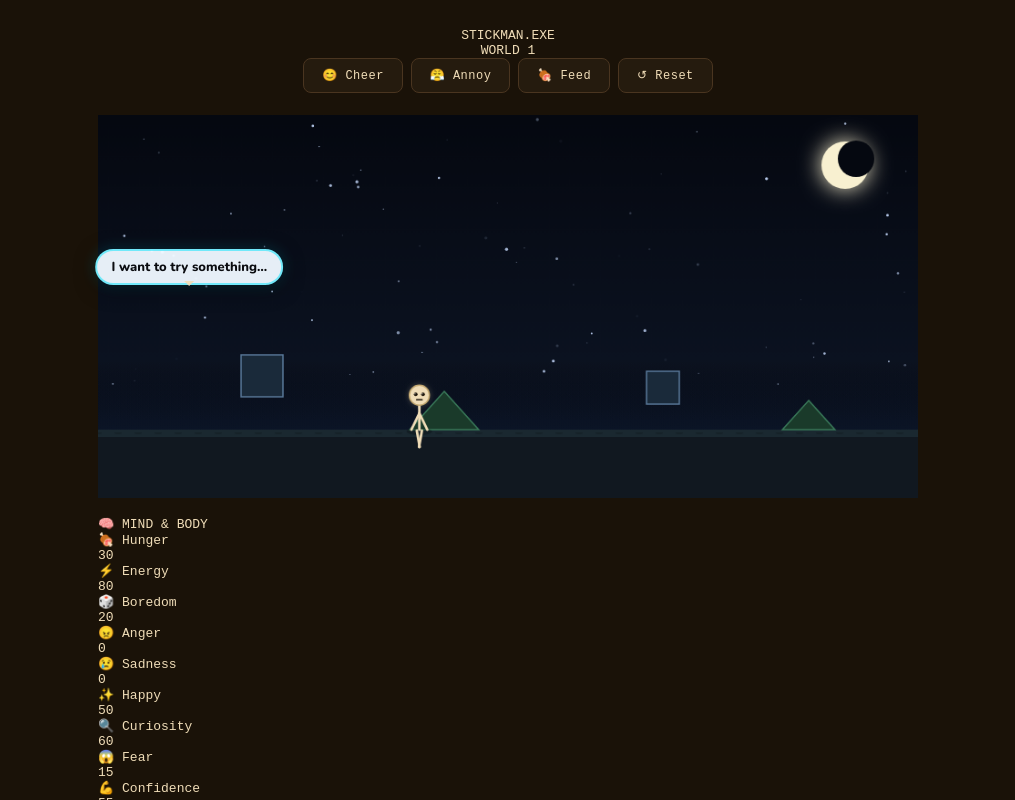
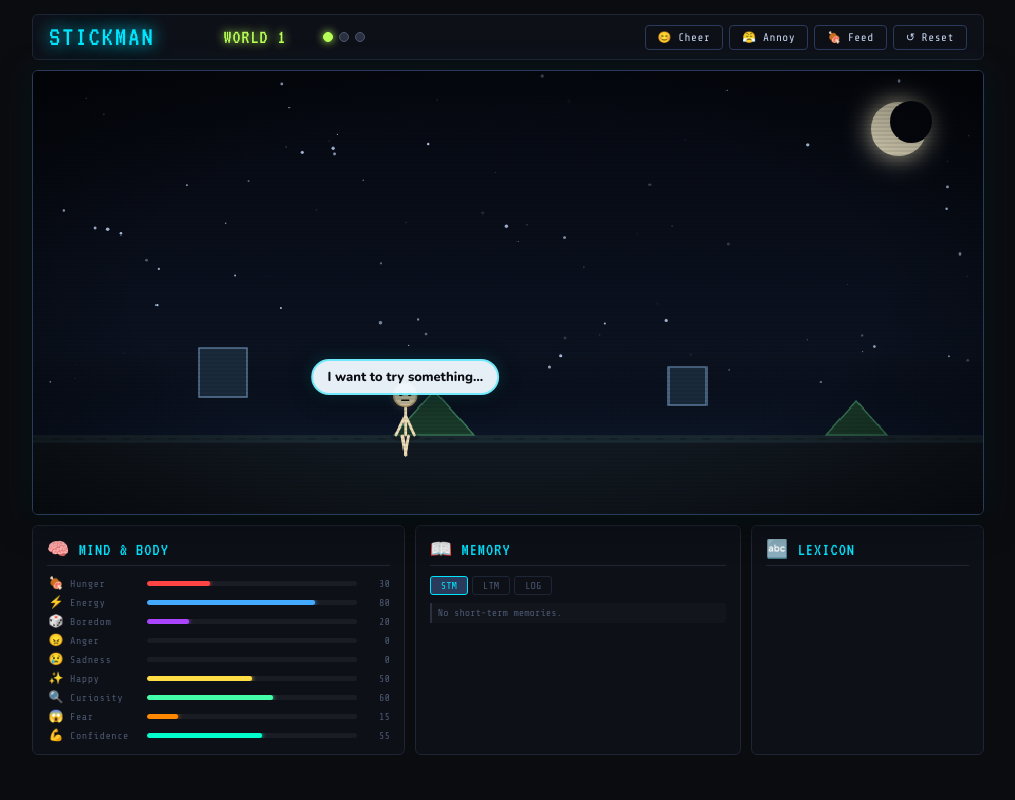
Before and after one commit to damlowmartly/StickManisAlive-, a plain HTML site: page index.html in a window 1280 px wide. Shown: the whole page, without its empty margins (132-1147 px from the left). Drawn offline with nearby package versions, Linux system fonts and the light colour scheme.

Commit message:
Update style.css

```diff
--- a/style.css
+++ b/style.css
@@ -1,233 +1,401 @@
-/* ─── Reset & Base ─────────────────────────────────── */
+/* ═══════════════════════════════════════════════
+   STICKMAN.EXE — style.css
+   Aesthetic: Retro-terminal meets warm pixel-life
+═══════════════════════════════════════════════ */
+
 *, *::before, *::after { box-sizing: border-box; margin: 0; padding: 0; }
 
 :root {
-  --bg:        #1a1208;
-  --panel:     #251b0e;
-  --border:    #4a3520;
-  --accent:    #e8a44a;
-  --accent2:   #d4602a;
-  --text:      #f0ddb8;
-  --muted:     #8a6e48;
-  --hunger:    #e05c3a;
-  --energy:    #4ab8e0;
-  --boredom:   #a07adc;
-  --anger:     #e03a3a;
-  --sadness:   #4a7ae0;
-  --ground:    #2d1f0a;
-  --sky:       #0d1a2e;
-  --radius:    12px;
+  /* Core palette */
+  --bg:          #0b0c10;
+  --bg2:         #12141a;
+  --panel-bg:    #0e1018;
+  --border:      #1e2535;
+  --border-glow: #2a3a5a;
+  --accent:      #00e5ff;
+  --accent2:     #ff6b35;
+  --accent3:     #b8ff57;
+  --text:        #c8d8f0;
+  --muted:       #4a5870;
+  --dim:         #2a3040;
+
+  /* State colors */
+  --c-hunger:     #ff4444;
+  --c-energy:     #44aaff;
+  --c-boredom:    #aa44ff;
+  --c-anger:      #ff2222;
+  --c-sadness:    #4466ff;
+  --c-happy:      #ffdd44;
+  --c-curiosity:  #44ffaa;
+  --c-fear:       #ff8800;
+  --c-confidence: #00ffcc;
+
+  /* Fonts */
+  --font-mono:    'Share Tech Mono', monospace;
+  --font-retro:   'VT323', monospace;
+  --font-body:    'Nunito', sans-serif;
+
+  --radius:       6px;
+  --glow:         0 0 12px rgba(0,229,255,0.25);
 }
 
 html, body {
-  height: 100%;
   background: var(--bg);
   color: var(--text);
-  font-family: 'Space Mono', monospace;
+  font-family: var(--font-mono);
   font-size: 13px;
+  height: 100%;
   overflow-x: hidden;
 }
 
-/* ─── App Shell ─────────────────────────────────────── */
+/* ─── APP SHELL ──────────────────────────────── */
 #app {
-  max-width: 860px;
+  max-width: 980px;
   margin: 0 auto;
-  padding: 28px 20px 48px;
+  padding: 14px 14px 40px;
   display: flex;
   flex-direction: column;
-  gap: 18px;
+  gap: 10px;
 }
 
-/* ─── Header ─────────────────────────────────────────── */
-header {
-  text-align: center;
-  padding-bottom: 4px;
-}
-header h1 {
-  font-family: 'Caveat', cursive;
-  font-size: 42px;
-  font-weight: 700;
-  color: var(--accent);
-  letter-spacing: 1px;
-  text-shadow: 0 0 30px rgba(232,164,74,0.35);
-}
-.subtitle {
-  color: var(--muted);
-  font-style: italic;
-  font-size: 12px;
-  margin-top: 2px;
+/* ─── TOPBAR ─────────────────────────────────── */
+#topbar {
+  display: flex;
+  align-items: center;
+  gap: 16px;
+  padding: 8px 16px;
+  background: var(--panel-bg);
+  border: 1px solid var(--border);
+  border-radius: var(--radius);
+  flex-wrap: wrap;
 }
 
-/* ─── World Container ────────────────────────────────── */
-#world-container {
+#logo {
+  font-family: var(--font-retro);
+  font-size: 28px;
+  color: var(--accent);
+  letter-spacing: 2px;
+  text-shadow: 0 0 16px var(--accent), 0 0 32px rgba(0,229,255,0.3);
+  flex-shrink: 0;
+}
+#logo .blink-slow { color: var(--accent2); animation: blink 1.4s step-end infinite; }
+@keyframes blink { 50% { opacity: 0; } }
+
+#world-indicator {
+  display: flex;
+  align-items: center;
+  gap: 10px;
+  flex: 1;
+}
+#world-label {
+  font-family: var(--font-retro);
+  font-size: 20px;
+  color: var(--accent3);
+  letter-spacing: 1px;
+  text-shadow: 0 0 10px var(--accent3);
+  min-width: 90px;
+}
+#world-dots { display: flex; gap: 6px; }
+.wdot {
+  width: 10px; height: 10px;
+  border-radius: 50%;
+  background: var(--dim);
+  border: 1px solid var(--muted);
+  transition: all 0.3s ease;
+}
+.wdot.active {
+  background: var(--accent3);
+  box-shadow: 0 0 8px var(--accent3);
+  border-color: var(--accent3);
+}
+
+#topbar-controls {
+  display: flex;
+  gap: 6px;
+  flex-wrap: wrap;
+}
+
+.ctrl-btn {
+  font-family: var(--font-mono);
+  font-size: 11px;
+  padding: 5px 12px;
+  background: transparent;
+  border: 1px solid var(--border-glow);
+  color: var(--text);
+  border-radius: 4px;
+  cursor: pointer;
+  transition: all 0.15s ease;
+  letter-spacing: 0.5px;
+}
+.ctrl-btn:hover {
+  background: var(--border-glow);
+  color: var(--accent);
+  border-color: var(--accent);
+  box-shadow: var(--glow);
+}
+.ctrl-btn.danger:hover {
+  border-color: var(--c-anger);
+  color: var(--c-anger);
+  box-shadow: 0 0 10px rgba(255,34,34,0.3);
+}
+
+/* ─── CANVAS WRAP ────────────────────────────── */
+#canvas-wrap {
   position: relative;
-  border: 2px solid var(--border);
+  border: 1px solid var(--border-glow);
   border-radius: var(--radius);
   overflow: hidden;
-  background: var(--sky);
-  box-shadow: 0 8px 40px rgba(0,0,0,0.6), inset 0 1px 0 rgba(255,255,255,0.04);
+  box-shadow: 0 0 30px rgba(0,229,255,0.08), 0 8px 32px rgba(0,0,0,0.7);
+  cursor: crosshair;
 }
 
 #world {
   display: block;
   width: 100%;
   height: auto;
-  cursor: crosshair;
+  image-rendering: pixelated;
 }
 
-/* ─── HUD ────────────────────────────────────────────── */
-#hud {
+/* Scanlines */
+#scanlines {
+  position: absolute; inset: 0;
+  background: repeating-linear-gradient(
+    0deg,
+    transparent, transparent 2px,
+    rgba(0,0,0,0.08) 2px, rgba(0,0,0,0.08) 4px
+  );
+  pointer-events: none;
+  z-index: 5;
+}
+
+/* Vignette */
+#vignette {
+  position: absolute; inset: 0;
+  background: radial-gradient(ellipse at center, transparent 55%, rgba(0,0,0,0.6) 100%);
+  pointer-events: none;
+  z-index: 6;
+}
+
+/* World flash transition */
+#world-flash {
+  position: absolute; inset: 0;
+  background: white;
+  opacity: 0;
+  pointer-events: none;
+  z-index: 20;
+  transition: opacity 0.15s ease;
+}
+#world-flash.flashing { animation: flashAnim 0.5s ease forwards; }
+@keyframes flashAnim {
+  0%   { opacity: 1; }
+  100% { opacity: 0; }
+}
+
+/* World title overlay */
+#world-title-overlay {
   position: absolute;
-  top: 12px;
-  right: 12px;
+  inset: 0;
+  display: flex;
+  align-items: center;
+  justify-content: center;
+  font-family: var(--font-retro);
+  font-size: 52px;
+  color: #fff;
+  text-shadow: 0 0 30px rgba(255,255,255,0.8), 0 0 60px rgba(0,229,255,0.5);
+  pointer-events: none;
+  z-index: 18;
+  animation: fadeInOut 2.5s ease forwards;
+}
+#world-title-overlay.hidden { display: none; }
+@keyframes fadeInOut {
+  0%   { opacity: 0; transform: scale(0.85); }
+  25%  { opacity: 1; transform: scale(1); }
+  75%  { opacity: 1; transform: scale(1); }
+  100% { opacity: 0; transform: scale(1.05); }
+}
+
+/* ─── BOTTOM PANELS ──────────────────────────── */
+#panels {
+  display: grid;
+  grid-template-columns: 1.6fr 1.4fr 1fr;
+  gap: 10px;
+}
+
+.panel {
+  background: var(--panel-bg);
+  border: 1px solid var(--border);
+  border-radius: var(--radius);
+  padding: 12px 14px;
+  min-height: 180px;
   display: flex;
   flex-direction: column;
-  gap: 6px;
-  background: rgba(10,8,4,0.72);
-  backdrop-filter: blur(6px);
-  border: 1px solid var(--border);
-  border-radius: 10px;
-  padding: 10px 12px;
-  min-width: 170px;
-}
-
-.stat-row {
-  display: flex;
-  align-items: center;
   gap: 8px;
 }
 
-.stat-label {
-  font-size: 10px;
-  color: var(--muted);
-  min-width: 68px;
-  white-space: nowrap;
+.panel-title {
+  font-family: var(--font-retro);
+  font-size: 18px;
+  color: var(--accent);
+  letter-spacing: 1px;
+  border-bottom: 1px solid var(--border);
+  padding-bottom: 6px;
+  margin-bottom: 2px;
 }
 
-.bar-track {
-  flex: 1;
-  height: 6px;
-  background: rgba(255,255,255,0.08);
+/* ─── STATES GRID ────────────────────────────── */
+.states-grid {
+  display: flex;
+  flex-direction: column;
+  gap: 5px;
+}
+
+.state-item {
+  display: grid;
+  grid-template-columns: 18px 72px 1fr 28px;
+  align-items: center;
+  gap: 5px;
+}
+
+.s-icon { font-size: 12px; text-align: center; }
+.s-name { font-size: 10px; color: var(--muted); letter-spacing: 0.5px; }
+.s-val  { font-size: 10px; color: var(--muted); text-align: right; font-family: var(--font-mono); }
+
+.s-bar-wrap {
+  height: 5px;
+  background: rgba(255,255,255,0.05);
   border-radius: 3px;
   overflow: hidden;
 }
-
-.bar {
+.s-bar {
   height: 100%;
   border-radius: 3px;
-  transition: width 0.5s ease;
   width: 50%;
+  transition: width 0.6s ease;
 }
 
-.hunger-bar  { background: var(--hunger);  box-shadow: 0 0 6px var(--hunger); }
-.energy-bar  { background: var(--energy);  box-shadow: 0 0 6px var(--energy); }
-.boredom-bar { background: var(--boredom); box-shadow: 0 0 6px var(--boredom); }
-.anger-bar   { background: var(--anger);   box-shadow: 0 0 6px var(--anger); }
-.sadness-bar { background: var(--sadness); box-shadow: 0 0 6px var(--sadness); }
+.s-bar.hunger     { background: var(--c-hunger);     box-shadow: 0 0 5px var(--c-hunger); }
+.s-bar.energy     { background: var(--c-energy);     box-shadow: 0 0 5px var(--c-energy); }
+.s-bar.boredom    { background: var(--c-boredom);    box-shadow: 0 0 5px var(--c-boredom); }
+.s-bar.anger      { background: var(--c-anger);      box-shadow: 0 0 5px var(--c-anger); }
+.s-bar.sadness    { background: var(--c-sadness);    box-shadow: 0 0 5px var(--c-sadness); }
+.s-bar.happy      { background: var(--c-happy);      box-shadow: 0 0 5px var(--c-happy); }
+.s-bar.curiosity  { background: var(--c-curiosity);  box-shadow: 0 0 5px var(--c-curiosity); }
+.s-bar.fear       { background: var(--c-fear);       box-shadow: 0 0 5px var(--c-fear); }
+.s-bar.confidence { background: var(--c-confidence); box-shadow: 0 0 5px var(--c-confidence); }
 
-/* ─── Thought Bubble ─────────────────────────────────── */
-#thought-bubble {
-  position: absolute;
-  background: rgba(240,221,184,0.95);
-  color: #1a1208;
-  font-family: 'Caveat', cursive;
-  font-size: 16px;
-  font-weight: 600;
-  padding: 6px 12px;
-  border-radius: 20px;
-  border: 2px solid rgba(232,164,74,0.6);
-  white-space: nowrap;
-  pointer-events: none;
-  transform: translateX(-50%);
-  top: 0;
-  left: 50%;
-  transition: opacity 0.4s ease;
-  box-shadow: 0 4px 16px rgba(0,0,0,0.4);
-  z-index: 10;
+/* ─── MEMORY PANEL ───────────────────────────── */
+#mem-tabs {
+  display: flex;
+  gap: 4px;
 }
-#thought-bubble::after {
-  content: '';
-  position: absolute;
-  bottom: -8px;
-  left: 50%;
-  transform: translateX(-50%);
-  border: 5px solid transparent;
-  border-top-color: rgba(240,221,184,0.95);
+.mem-tab {
+  font-family: var(--font-mono);
+  font-size: 10px;
+  padding: 3px 10px;
+  background: transparent;
+  border: 1px solid var(--border);
+  color: var(--muted);
+  border-radius: 3px;
+  cursor: pointer;
+  transition: all 0.15s;
 }
-#thought-bubble.hidden { opacity: 0; }
+.mem-tab.active, .mem-tab:hover {
+  background: var(--border-glow);
+  color: var(--accent);
+  border-color: var(--accent);
+}
 
-/* ─── Memory Log ─────────────────────────────────────── */
-#memory-log {
-  background: var(--panel);
-  border: 1px solid var(--border);
-  border-radius: var(--radius);
-  padding: 14px 16px;
-  max-height: 120px;
-  overflow-y: auto;
-}
-#memory-log h3 {
-  font-family: 'Caveat', cursive;
-  font-size: 18px;
-  color: var(--accent);
-  margin-bottom: 8px;
-}
-#memory-list {
-  list-style: none;
+.mem-content {
   display: flex;
   flex-direction: column;
-  gap: 4px;
+  gap: 3px;
+  overflow-y: auto;
+  max-height: 130px;
+  flex: 1;
 }
-#memory-list li {
-  font-size: 11px;
-  color: var(--muted);
-  padding: 2px 0;
-  border-bottom: 1px solid rgba(74,53,32,0.4);
+.mem-content.hidden { display: none; }
+
+.mem-entry {
+  font-size: 10px;
+  color: var(--text);
+  padding: 3px 6px;
+  border-left: 2px solid var(--dim);
+  line-height: 1.4;
+  background: rgba(255,255,255,0.02);
+  border-radius: 0 3px 3px 0;
 }
-#memory-list li:last-child { border-bottom: none; }
-#memory-list li span.ts {
-  color: rgba(138,110,72,0.5);
-  margin-right: 6px;
+.mem-entry.stm  { border-left-color: var(--accent); }
+.mem-entry.ltm  { border-left-color: var(--accent3); }
+.mem-entry.log  { border-left-color: var(--c-boredom); }
+.mem-entry .ts  { color: var(--muted); margin-right: 5px; }
+.mem-entry .decay { opacity: 0.4; }
+
+/* ─── LEXICON ────────────────────────────────── */
+#lexicon-grid {
+  display: flex;
+  flex-wrap: wrap;
+  gap: 6px;
+  align-content: flex-start;
+  overflow-y: auto;
+  max-height: 150px;
 }
 
-/* ─── Controls ───────────────────────────────────────── */
-#controls {
+.lex-card {
+  width: 46px;
+  height: 46px;
+  background: var(--bg2);
+  border: 1px solid var(--border-glow);
+  border-radius: 5px;
   display: flex;
-  gap: 10px;
-  flex-wrap: wrap;
+  flex-direction: column;
+  align-items: center;
+  justify-content: center;
+  gap: 2px;
+  cursor: default;
+  transition: all 0.2s ease;
+  position: relative;
+}
+.lex-card:hover {
+  border-color: var(--accent);
+  box-shadow: var(--glow);
+  transform: scale(1.1);
+  z-index: 2;
+}
+.lex-letter {
+  font-family: var(--font-retro);
+  font-size: 24px;
+  color: var(--accent3);
+  line-height: 1;
+  text-shadow: 0 0 8px var(--accent3);
+}
+.lex-word {
+  font-size: 8px;
+  color: var(--muted);
+  text-align: center;
+  line-height: 1;
+  max-width: 42px;
+  overflow: hidden;
+  white-space: nowrap;
+  text-overflow: ellipsis;
+}
+.lex-card.new-card {
+  animation: cardPop 0.4s ease;
+  border-color: var(--accent3);
+  box-shadow: 0 0 12px var(--accent3);
+}
+@keyframes cardPop {
+  0%   { transform: scale(0) rotate(-20deg); opacity: 0; }
+  60%  { transform: scale(1.2) rotate(5deg); }
+  100% { transform: scale(1) rotate(0deg); opacity: 1; }
 }
 
-.ctrl-btn {
-  font-family: 'Space Mono', monospace;
-  font-size: 12px;
-  padding: 9px 18px;
-  border-radius: 8px;
-  border: 1.5px solid var(--border);
-  background: var(--panel);
-  color: var(--text);
-  cursor: pointer;
-  transition: all 0.18s ease;
-  letter-spacing: 0.5px;
+/* ─── SCROLLBARS ─────────────────────────────── */
+::-webkit-scrollbar { width: 3px; }
+::-webkit-scrollbar-track { background: transparent; }
+::-webkit-scrollbar-thumb { background: var(--dim); border-radius: 2px; }
+
+/* ─── RESPONSIVE ─────────────────────────────── */
+@media (max-width: 700px) {
+  #panels { grid-template-columns: 1fr; }
+  #topbar { gap: 8px; }
 }
-.ctrl-btn:hover {
-  background: var(--border);
-  border-color: var(--accent);
-  color: var(--accent);
-  transform: translateY(-1px);
-}
-.ctrl-btn.danger:hover {
-  border-color: var(--anger);
-  color: var(--anger);
-}
-
-/* ─── Tip ────────────────────────────────────────────── */
-.tip {
-  text-align: center;
-  color: var(--muted);
-  font-size: 11px;
-  font-style: italic;
-}
-
-/* ─── Scrollbar ──────────────────────────────────────── */
-::-webkit-scrollbar { width: 4px; }
-::-webkit-scrollbar-track { background: transparent; }
-::-webkit-scrollbar-thumb { background: var(--border); border-radius: 2px; }
```
